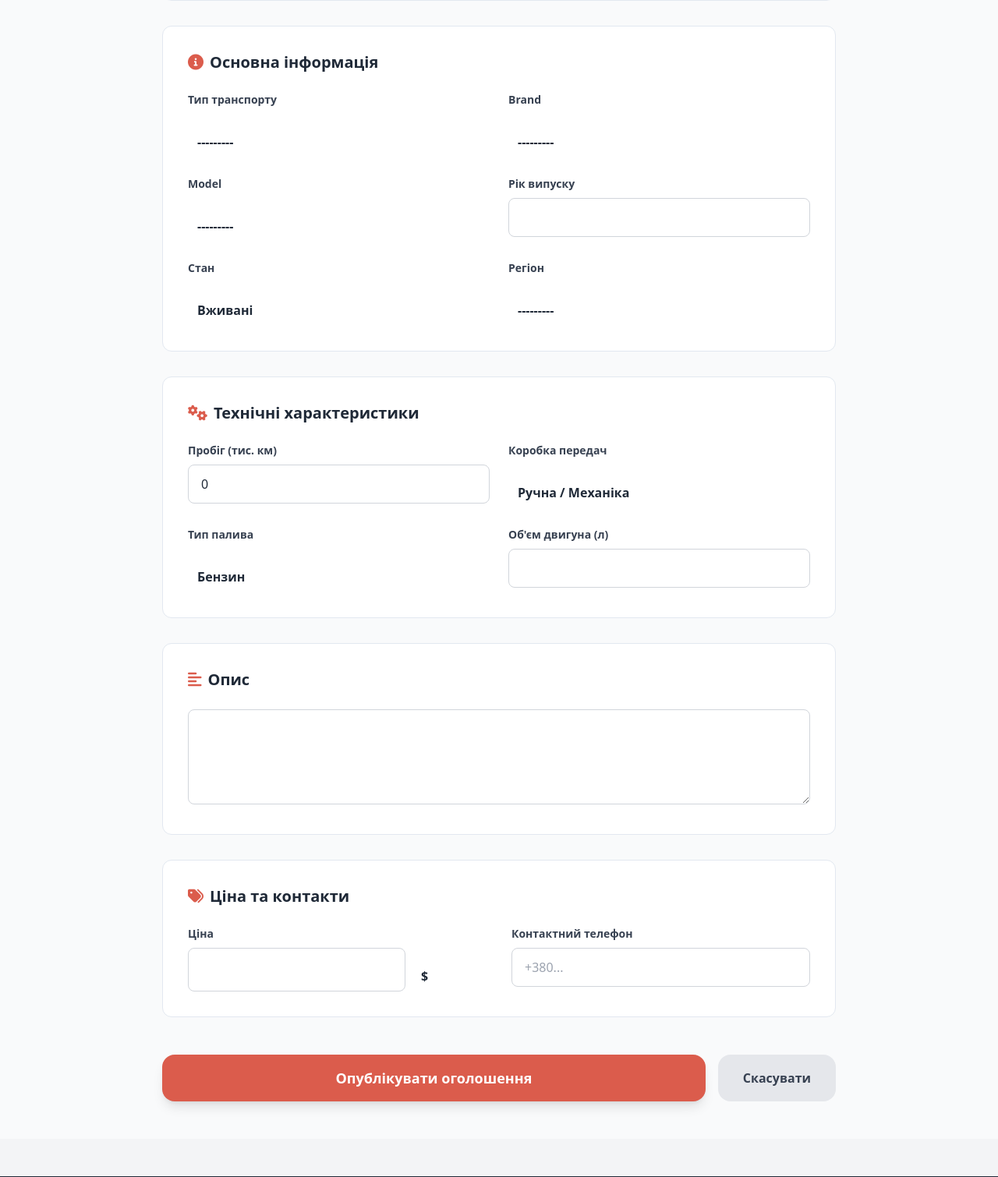
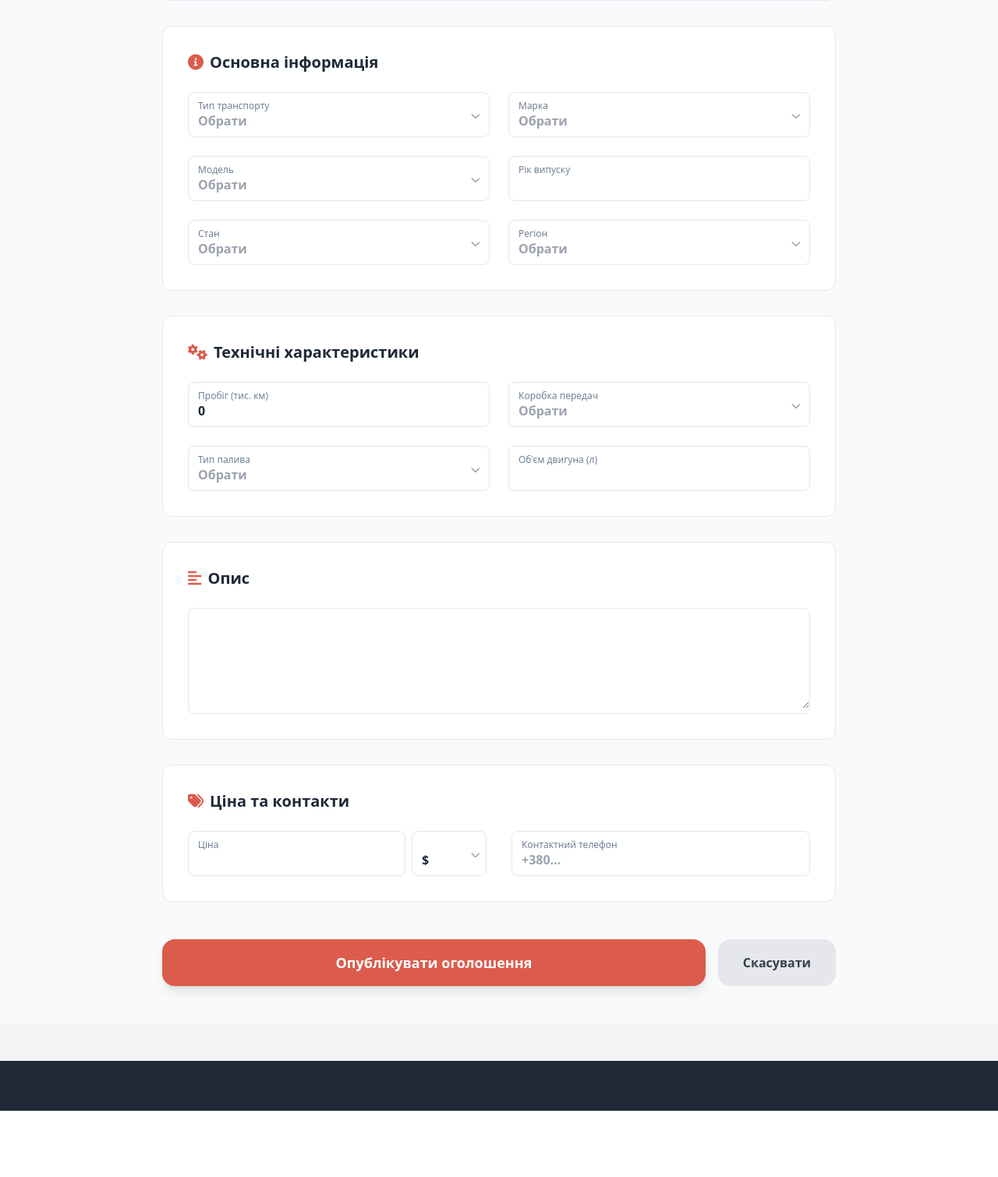
Before and after one commit to tim-d-1/car-marketplace, a Django app: page /add/ in a window 1280 px wide. Shown: the part 557-2067 px from the top of the page at 78% size. After the commit the page ends 1982 px from the top, so only its background shows below. Run offline with Django 5.2, Linux system fonts and the light colour scheme; the visitor is signed in with stand-in values (Sample User, id 1); data comes from the database, SQL or seed files in the repository; data that the repository does not hold is empty; some libraries are stand-ins or nearby versions.

Commit message:
UI changes to add_auto

```diff
--- a/core/forms.py
+++ b/core/forms.py
@@ -6,6 +6,7 @@
     vehicle_type = forms.ModelChoiceField(
         queryset=VehicleType.objects.all().order_by("name"),
         label="Тип транспорту",
+        empty_label="Обрати",
         widget=forms.Select(
             attrs={
                 "class": "ria-select",
@@ -13,6 +14,33 @@
                 "onchange": 'updateFilters("type")',
             }
         ),
+    )
+
+    brand = forms.ModelChoiceField(
+        queryset=VehicleMake.objects.all().order_by("make_name"),
+        label="Марка",
+        empty_label="Обрати",
+        widget=forms.Select(
+            attrs={
+                "class": "ria-select",
+                "id": "brand-select",
+                "onchange": 'updateFilters("brand")',
+            }
+        ),
+    )
+
+    model = forms.ModelChoiceField(
+        queryset=VehicleModel.objects.none(),
+        label="Модель",
+        empty_label="Обрати",
+        widget=forms.Select(attrs={"class": "ria-select", "id": "model-select"}),
+    )
+
+    region = forms.ModelChoiceField(
+        queryset=Region.objects.all().order_by("name"),
+        label="Регіон",
+        empty_label="Обрати",
+        widget=forms.Select(attrs={"class": "ria-select"}),
     )
 
     currency = forms.ChoiceField(
@@ -27,7 +55,7 @@
         label="Номер телефону",
         widget=forms.TextInput(
             attrs={
-                "class": "w-full px-4 py-3 rounded-lg border border-gray-300 focus:ring-2 focus:ring-ria-red focus:border-ria-red",
+                "class": "ria-select",
                 "placeholder": "+380...",
             }
         ),
@@ -50,41 +78,59 @@
             "engine_volume",
         ]
         widgets = {
-            "brand": forms.Select(
+            "year": forms.NumberInput(
                 attrs={
                     "class": "ria-select",
-                    "id": "brand-select",
-                    "onchange": 'updateFilters("brand")',
-                }
-            ),
-            "model": forms.Select(attrs={"class": "ria-select", "id": "model-select"}),
-            "region": forms.Select(attrs={"class": "ria-select"}),
-            "year": forms.NumberInput(
-                attrs={
-                    "class": "w-full px-4 py-3 rounded-lg border border-gray-300",
                     "min": 1900,
                     "max": 2100,
                 }
             ),
-            "price": forms.NumberInput(
-                attrs={"class": "flex-1 px-4 py-3 rounded-lg border border-gray-300"}
-            ),
+            "price": forms.NumberInput(attrs={"class": "ria-select"}),
             "description": forms.Textarea(
                 attrs={
-                    "class": "w-full px-4 py-3 rounded-lg border border-gray-300",
+                    "class": "ria-select",
                     "rows": 4,
                 }
             ),
-            "mileage": forms.NumberInput(
-                attrs={"class": "w-full px-4 py-3 rounded-lg border border-gray-300"}
-            ),
+            "mileage": forms.NumberInput(attrs={"class": "ria-select"}),
             "transmission": forms.Select(attrs={"class": "ria-select"}),
             "fuel_type": forms.Select(attrs={"class": "ria-select"}),
             "engine_volume": forms.NumberInput(
                 attrs={
-                    "class": "w-full px-4 py-3 rounded-lg border border-gray-300",
+                    "class": "ria-select",
                     "step": "0.1",
                 }
             ),
             "condition": forms.Select(attrs={"class": "ria-select"}),
         }
+
+    def __init__(self, *args, **kwargs):
+        super().__init__(*args, **kwargs)
+
+        self.fields["transmission"].choices = [("", "Обрати")] + list(
+            self.fields["transmission"].choices
+        )
+        self.fields["fuel_type"].choices = [("", "Обрати")] + list(
+            self.fields["fuel_type"].choices
+        )
+        self.fields["condition"].choices = [("", "Обрати")] + list(
+            self.fields["condition"].choices
+        )
+
+        if not self.instance.pk:
+            self.initial["transmission"] = ""
+            self.initial["fuel_type"] = ""
+            self.initial["condition"] = ""
+
+        if "brand" in self.data:
+            try:
+                brand_id = int(self.data.get("brand"))
+                self.fields["model"].queryset = VehicleModel.objects.filter(
+                    make_id=brand_id
+                ).order_by("model_name")
+            except (ValueError, TypeError):
+                pass
+        elif self.instance.pk:
+            self.fields["model"].queryset = self.instance.brand.models.order_by(
+                "model_name"
+            )
--- a/core/templates/core/add_auto.html
+++ b/core/templates/core/add_auto.html
@@ -1,5 +1,16 @@
 {% extends 'core/base.html' %}
 {% block content %}
+  <style>
+    .ria-select option[value=""] {
+      color: #9ca3af;
+    }
+    .ria-select, .ria-select option {
+      color: #1f2937;
+    }
+    .ria-select:has(option[value=""]:checked) {
+      color: #9ca3af;
+    }
+  </style>
   <div class="bg-gray-50 min-h-screen py-12">
     <div class="max-w-4xl mx-auto px-4">
       <div class="mb-8">
@@ -8,7 +19,6 @@
       </div>
       <form method="POST" enctype="multipart/form-data" class="space-y-8">
         {% csrf_token %}
-        <!-- 1. Photo Section -->
         <section class="wrapper-elevation round-medium p-8 bg-white">
           <h2 class="text-xl font-bold mb-6 flex items-center gap-2">
             <i class="fa-solid fa-camera text-ria-red"></i> Фотографії
@@ -19,7 +29,7 @@
                    name="image"
                    id="file-input"
                    class="hidden"
-                   accept="image/*" />
+                   accept="image/*">
             <div class="space-y-4">
               <div class="w-16 h-16 bg-gray-100 rounded-full flex items-center justify-center mx-auto group-hover:bg-red-50 transition">
                 <i class="fa-solid fa-cloud-arrow-up text-2xl text-gray-400 group-hover:text-ria-red"></i>
@@ -33,86 +43,110 @@
               <img id="image-preview"
                    src="#"
                    alt="Preview"
-                   class="max-h-64 mx-auto rounded-lg shadow-sm" />
+                   class="max-h-64 mx-auto rounded-lg shadow-sm">
             </div>
           </div>
         </section>
-        <!-- 2. Main Information -->
         <section class="wrapper-elevation round-medium p-8 bg-white">
           <h2 class="text-xl font-bold mb-6 flex items-center gap-2">
-            <i class="fa-solid fa-circle-info text-ria-red"></i> Основна
-            інформація
+            <i class="fa-solid fa-circle-info text-ria-red"></i> Основна інформація
           </h2>
           <div class="grid grid-cols-1 md:grid-cols-2 gap-6">
-            <div class="space-y-2">
-              <label class="block text-sm font-bold text-gray-700">{{ form.vehicle_type.label }}</label>
+            <div class="ria-select-container">
+              <span class="ria-select-label">Тип транспорту</span>
               {{ form.vehicle_type }}
+              <div class="absolute right-3 top-1/2 -translate-y-1/2 pointer-events-none text-gray-400">
+                <i class="fa-solid fa-chevron-down text-xs"></i>
+              </div>
             </div>
-            <div class="space-y-2">
-              <label class="block text-sm font-bold text-gray-700">{{ form.brand.label }}</label>
+            <div class="ria-select-container">
+              <span class="ria-select-label">Марка</span>
               {{ form.brand }}
+              <div class="absolute right-3 top-1/2 -translate-y-1/2 pointer-events-none text-gray-400">
+                <i class="fa-solid fa-chevron-down text-xs"></i>
+              </div>
             </div>
-            <div class="space-y-2">
-              <label class="block text-sm font-bold text-gray-700">{{ form.model.label }}</label>
+            <div class="ria-select-container">
+              <span class="ria-select-label">Модель</span>
               {{ form.model }}
+              <div class="absolute right-3 top-1/2 -translate-y-1/2 pointer-events-none text-gray-400">
+                <i class="fa-solid fa-chevron-down text-xs"></i>
+              </div>
             </div>
-            <div class="space-y-2">
-              <label class="block text-sm font-bold text-gray-700">Рік випуску</label>
+            <div class="ria-select-container">
+              <span class="ria-select-label">Рік випуску</span>
               {{ form.year }}
             </div>
-            <div class="space-y-2">
-              <label class="block text-sm font-bold text-gray-700">Стан</label>
+            <div class="ria-select-container">
+              <span class="ria-select-label">Стан</span>
               {{ form.condition }}
+              <div class="absolute right-3 top-1/2 -translate-y-1/2 pointer-events-none text-gray-400">
+                <i class="fa-solid fa-chevron-down text-xs"></i>
+              </div>
             </div>
-            <div class="space-y-2">
-              <label class="block text-sm font-bold text-gray-700">Регіон</label>
+            <div class="ria-select-container">
+              <span class="ria-select-label">Регіон</span>
               {{ form.region }}
+              <div class="absolute right-3 top-1/2 -translate-y-1/2 pointer-events-none text-gray-400">
+                <i class="fa-solid fa-chevron-down text-xs"></i>
+              </div>
             </div>
           </div>
         </section>
-        <!-- 3. Technical Specs -->
         <section class="wrapper-elevation round-medium p-8 bg-white">
           <h2 class="text-xl font-bold mb-6 flex items-center gap-2">
             <i class="fa-solid fa-gears text-ria-red"></i> Технічні характеристики
           </h2>
           <div class="grid grid-cols-1 md:grid-cols-2 gap-6">
-            <div class="space-y-2">
-              <label class="block text-sm font-bold text-gray-700">Пробіг (тис. км)</label>
+            <div class="ria-select-container">
+              <span class="ria-select-label">Пробіг (тис. км)</span>
               {{ form.mileage }}
             </div>
-            <div class="space-y-2">
-              <label class="block text-sm font-bold text-gray-700">Коробка передач</label>
+            <div class="ria-select-container">
+              <span class="ria-select-label">Коробка передач</span>
               {{ form.transmission }}
+              <div class="absolute right-3 top-1/2 -translate-y-1/2 pointer-events-none text-gray-400">
+                <i class="fa-solid fa-chevron-down text-xs"></i>
+              </div>
             </div>
-            <div class="space-y-2">
-              <label class="block text-sm font-bold text-gray-700">Тип палива</label>
+            <div class="ria-select-container">
+              <span class="ria-select-label">Тип палива</span>
               {{ form.fuel_type }}
+              <div class="absolute right-3 top-1/2 -translate-y-1/2 pointer-events-none text-gray-400">
+                <i class="fa-solid fa-chevron-down text-xs"></i>
+              </div>
             </div>
-            <div class="space-y-2">
-              <label class="block text-sm font-bold text-gray-700">Об'єм двигуна (л)</label>
+            <div class="ria-select-container">
+              <span class="ria-select-label">Об'єм двигуна (л)</span>
               {{ form.engine_volume }}
             </div>
           </div>
         </section>
-        <!-- 4. Description -->
         <section class="wrapper-elevation round-medium p-8 bg-white">
           <h2 class="text-xl font-bold mb-6 flex items-center gap-2">
             <i class="fa-solid fa-align-left text-ria-red"></i> Опис
           </h2>
-          {{ form.description }}
+          <div class="ria-select-container">{{ form.description }}</div>
         </section>
-        <!-- 5. Pricing & Contact -->
         <section class="wrapper-elevation round-medium p-8 bg-white">
           <h2 class="text-xl font-bold mb-6 flex items-center gap-2">
             <i class="fa-solid fa-tags text-ria-red"></i> Ціна та контакти
           </h2>
           <div class="grid grid-cols-1 md:grid-cols-2 gap-8">
-            <div class="space-y-2">
-              <label class="block text-sm font-bold text-gray-700">Ціна</label>
-              <div class="flex gap-2">{{ form.price }} {{ form.currency }}</div>
+            <div class="flex gap-2">
+              <div class="ria-select-container flex-1">
+                <span class="ria-select-label">Ціна</span>
+                {{ form.price }}
+              </div>
+              <div class="ria-select-container w-24">
+                {{ form.currency }}
+                <div class="absolute right-2 top-1/2 -translate-y-1/2 pointer-events-none text-gray-400">
+                  <i class="fa-solid fa-chevron-down text-xs"></i>
+                </div>
+              </div>
             </div>
-            <div class="space-y-2">
-              <label class="block text-sm font-bold text-gray-700">Контактний телефон</label>
+            <div class="ria-select-container">
+              <span class="ria-select-label">Контактний телефон</span>
               {{ form.phone }}
             </div>
           </div>
@@ -139,10 +173,6 @@
     let typeId = typeSelect.value || "all";
     let brandId = brandSelect.value || "all";
 
-    if (changedField === "type") {
-      brandId = "all";
-    }
-
     let url = `/api/filter-options/?type_id=${typeId}&make_id=${brandId}`;
 
     try {
@@ -150,25 +180,28 @@
       const data = await response.json();
 
       if (changedField === "type" && data.makes) {
-        brandSelect.innerHTML = '<option value="">---------</option>';
+        const currentBrand = brandSelect.value;
+        brandSelect.innerHTML = '<option value="">Обрати</option>';
         data.makes.forEach((make) => {
           const option = document.createElement("option");
           option.value = make.make_id;
           option.textContent = make.make_name;
+          if (make.make_id.toString() === currentBrand) option.selected = true;
           brandSelect.appendChild(option);
         });
       } else if (changedField === "brand" && data.types) {
-        typeSelect.innerHTML = '<option value="">---------</option>';
+        const currentType = typeSelect.value;
+        typeSelect.innerHTML = '<option value="">Обрати</option>';
         data.types.forEach((t) => {
           const option = document.createElement("option");
           option.value = t.id;
           option.textContent = t.name;
-          if (t.id.toString() === typeId) option.selected = true;
+          if (t.id.toString() === currentType) option.selected = true;
           typeSelect.appendChild(option);
         });
       }
 
-      modelSelect.innerHTML = '<option value="">---------</option>';
+      modelSelect.innerHTML = '<option value="">Обрати</option>';
       if (data.models) {
         data.models.forEach((model) => {
           const option = document.createElement("option");
--- a/core/views.py
+++ b/core/views.py
@@ -200,7 +200,6 @@
     return JsonResponse(response_data)
 
 
-@login_required
 def add_auto(request):
     if request.method == "POST":
         form = CarForm(request.POST, request.FILES)
@@ -208,18 +207,21 @@
             car = form.save(commit=False)
 
             new_phone = form.cleaned_data.get("phone")
-            if new_phone and not request.user.profile.phone:
-                profile = request.user.profile
-                profile.phone = new_phone
-                profile.save()
+            if request.user.is_authenticated:
+                if new_phone and not request.user.profile.phone:
+                    profile = request.user.profile
+                    profile.phone = new_phone
+                    profile.save()
 
             car.save()
             messages.success(request, "Оголошення успішно додано!")
             return redirect("home")
     else:
         initial = {}
-        if request.user.profile.phone:
+
+        if request.user.is_authenticated and request.user.profile.phone:
             initial["phone"] = request.user.profile.phone
+
         form = CarForm(initial=initial)
 
     return render(request, "core/add_auto.html", {"form": form})
--- a/djlintrc.toml
+++ b/djlintrc.toml
@@ -1,5 +1,2 @@
-# .djlintrc
-
-[djlint]
 ignore=H030,H031,H029,T002,T003,H025
 include=H021,H013
```
Also changed, not shown: 1 other file.
